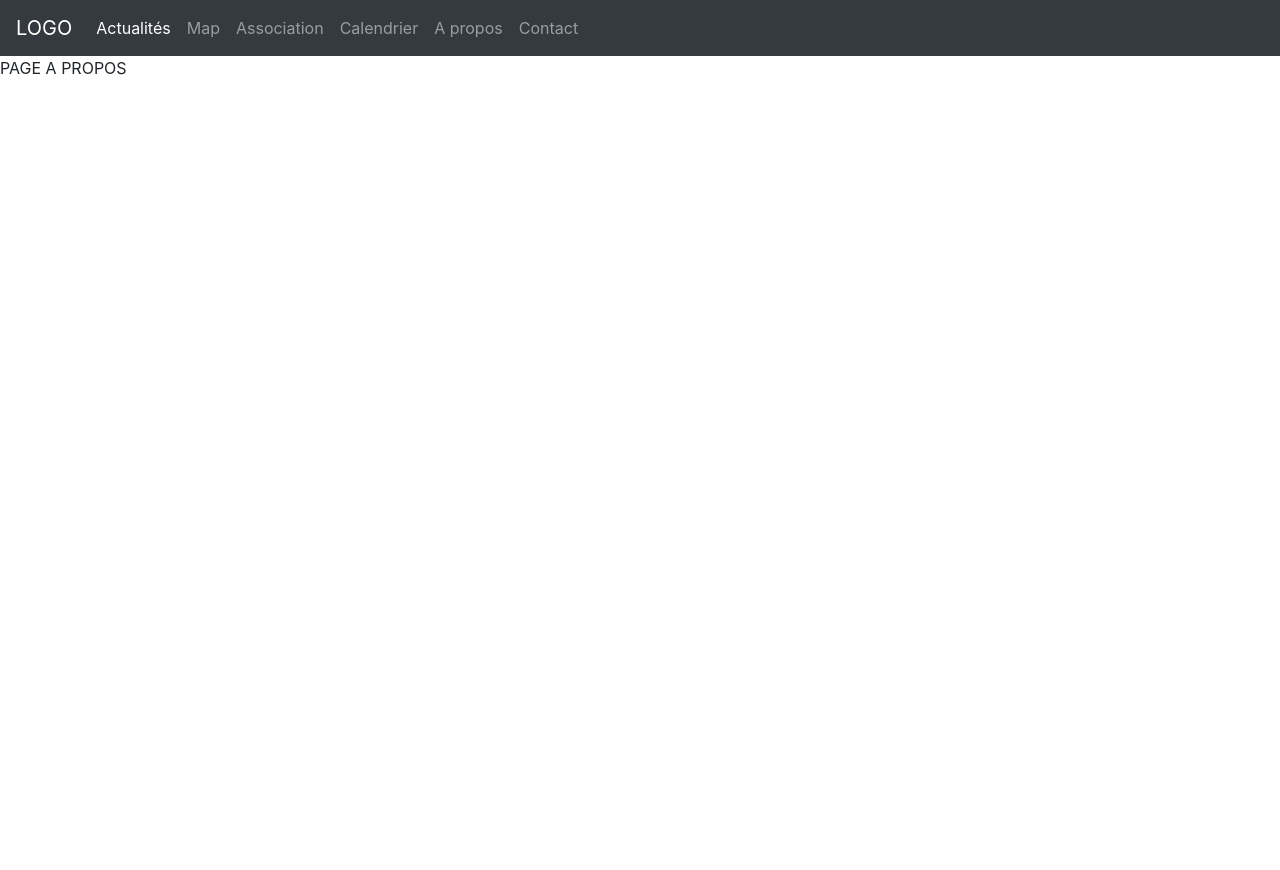
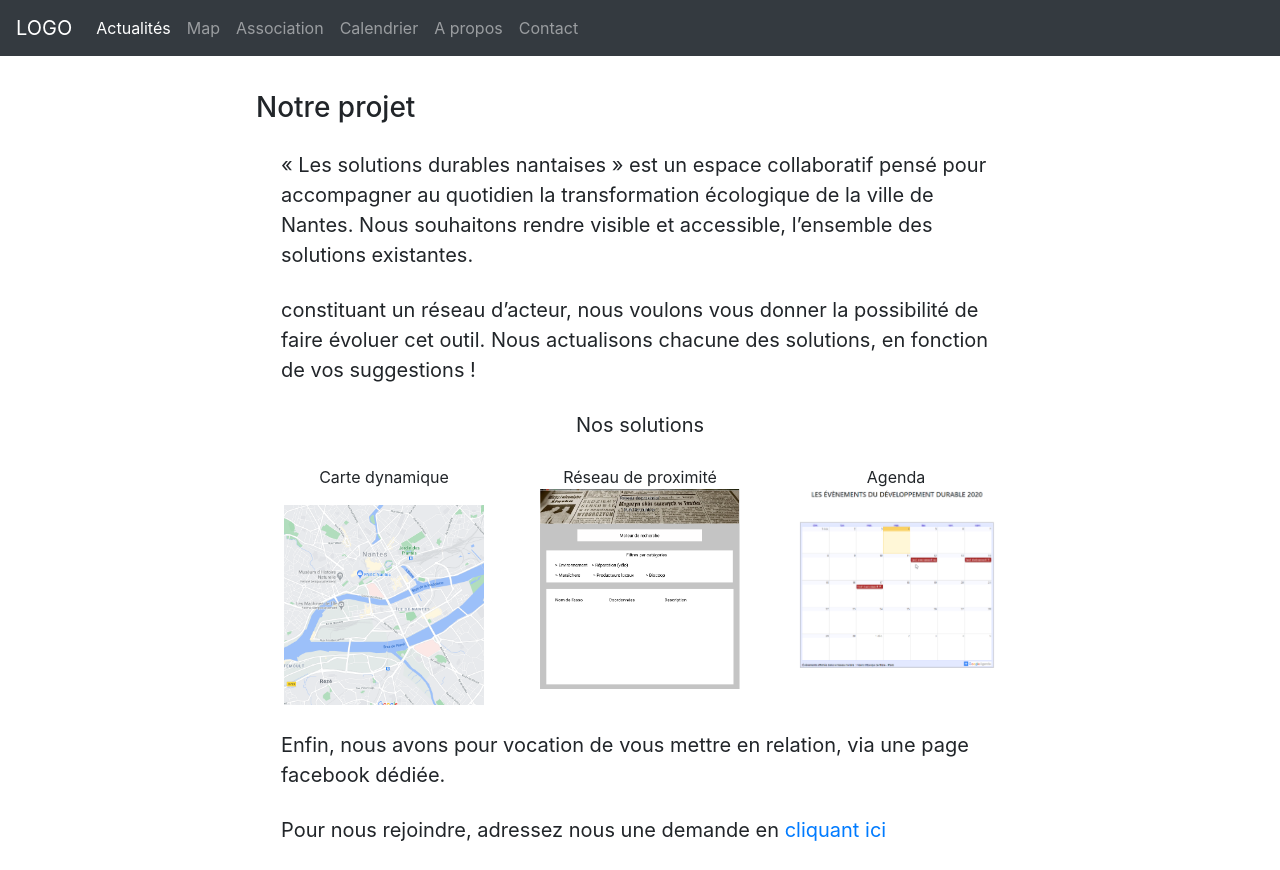
Before and after one commit to Jterom/Workshop2020, a PHP site: page /a-propos.php in a window 1280 px wide. Before the commit the page ends 75 px from the top, so only its background shows below. Run offline with PHP 8.4, Linux system fonts and the light colour scheme; some libraries are stand-ins or nearby versions.

Commit message:
Page a propos et calendrier

```diff
--- a/a-propos.php
+++ b/a-propos.php
@@ -1,12 +1,38 @@
 <?php include './parts/head.php'; ?>
 <?php include './parts/header.php'; ?>
 
-PAGE A PROPOS
+
+<div class="container-a-propos">
 
 
+    <h3>Notre projet</h3>
+
+    <p>« Les solutions durables nantaises » est un espace collaboratif pensé pour accompagner au quotidien la transformation écologique de la ville de Nantes. Nous souhaitons rendre visible et accessible, l’ensemble des solutions existantes. </p>
+
+    <p>constituant un réseau d’acteur, nous voulons vous donner la possibilité de faire évoluer cet outil. Nous actualisons chacune des solutions, en fonction de vos suggestions !</p>
+
+    <p class="center size25">Nos solutions</p>
+
+    <div class="container-solutions">
+        <div class="item-solution">
+            <p>Carte dynamique</p>
+            <img height="200" src="src/ressources/carte-dynamique.png">
+        </div>
+        <div class="item-solution">
+            Réseau de proximité
+            <img height="200" src="src/ressources/reseau-de-proximite.png">
+        </div>
+        <div class="item-solution">
+            Agenda
+            <img height="200" src="src/ressources/calendrier.png">
+        </div>
+    </div>
+
+    <p>Enfin, nous avons pour vocation de vous mettre en relation, via une page facebook dédiée.</p>
+
+    <p>Pour nous rejoindre, adressez nous une demande en  <a href="contact.php">cliquant ici</a> </p>
 
 
-
-
+</div>
 </body>
 </html>
--- a/calendrier.php
+++ b/calendrier.php
@@ -1,10 +1,9 @@
 <?php include './parts/head.php'; ?>
 <?php include './parts/header.php'; ?>
 
-PAGE DE CALENDRIER
+<h3 class="titre-calendrier">LES ÉVÈNEMENTS DU DÉVELOPPEMENT DURABLE 2020</h3>
 
-
-
+<iframe class="calendrier" src="https://calendar.google.com/calendar/embed?height=600&amp;wkst=1&amp;bgcolor=%23ffffff&amp;ctz=Europe%2FParis&amp;src=dmhjbGxtamtsY3NpdDQycWUycTQ3cTJnMGdAZ3JvdXAuY2FsZW5kYXIuZ29vZ2xlLmNvbQ&amp;src=dDB1Z2RoMTI1N2xuZzljMGJiNWYxbW5uYm9AZ3JvdXAuY2FsZW5kYXIuZ29vZ2xlLmNvbQ&amp;color=%23B39DDB&amp;color=%23D50000&amp;showTz=1&amp;showDate=0&amp;showNav=0&amp;showTitle=0&amp;showCalendars=0&amp;showTabs=0&amp;showPrint=0" style="border:solid 1px #777" width="800" height="600" frameborder="0" scrolling="no"></iframe>
 
 </body>
 </html>
--- a/nbproject/private/private.xml
+++ b/nbproject/private/private.xml
@@ -3,9 +3,8 @@
     <editor-bookmarks xmlns="http://www.netbeans.org/ns/editor-bookmarks/2" lastBookmarkId="0"/>
     <open-files xmlns="http://www.netbeans.org/ns/projectui-open-files/2">
         <group>
-            <file>file:/C:/wamp64/www/Workshop2020/map.php</file>
-            <file>file:/C:/wamp64/www/Workshop2020/src/js/map.js</file>
-            <file>file:/C:/wamp64/www/Workshop2020/parts/head.php</file>
+            <file>file:/C:/wamp64/www/Workshop2020/src/css/actualite.css</file>
+            <file>file:/C:/wamp64/www/Workshop2020/actualite.php</file>
             <file>file:/C:/wamp64/www/Workshop2020/index.php</file>
         </group>
     </open-files>
--- a/src/css/a-propos.css
+++ b/src/css/a-propos.css
@@ -1,9 +1,29 @@
-/*
-To change this license header, choose License Headers in Project Properties.
-To change this template file, choose Tools | Templates
-and open the template in the editor.
-*/
-/*
-    Created on : 3 nov. 2020, 13:05:22
-    Author     : theoz
-*/
+.container-a-propos{
+    margin-left: auto;
+    margin-right: auto;
+    width: 60vw;
+}
+.container-a-propos>p{
+    font-size: 20px;
+}
+.center{
+    text-align: center;
+}
+.size25{
+    font-size: 25px;
+}
+.container-solutions{
+    justify-content: space-around;
+    display: flex;
+}
+.item-solution{
+    text-align: center;
+    display: flex;
+    flex-direction: column;
+}
+.container-a-propos>p{
+    margin: 25px;
+}
+.container-a-propos>h3{
+    margin-top: 35px;
+}
--- a/src/css/calendrier.css
+++ b/src/css/calendrier.css
@@ -1,9 +1,9 @@
-/*
-To change this license header, choose License Headers in Project Properties.
-To change this template file, choose Tools | Templates
-and open the template in the editor.
-*/
-/*
-    Created on : 3 nov. 2020, 13:05:43
-    Author     : theoz
-*/
+.calendrier{
+    margin-top: 50px;
+    margin-left: auto;
+    margin-right: auto;
+}
+.titre-calendrier{
+    margin: 50px;
+    text-align: center;
+}
```
Also changed, not shown: src/css/association.css (deleted, +0 -9 lines), src/ressources/calendrier.png (added), src/ressources/carte-dynamique.png (added), src/ressources/reseau-de-proximite.png (added).
